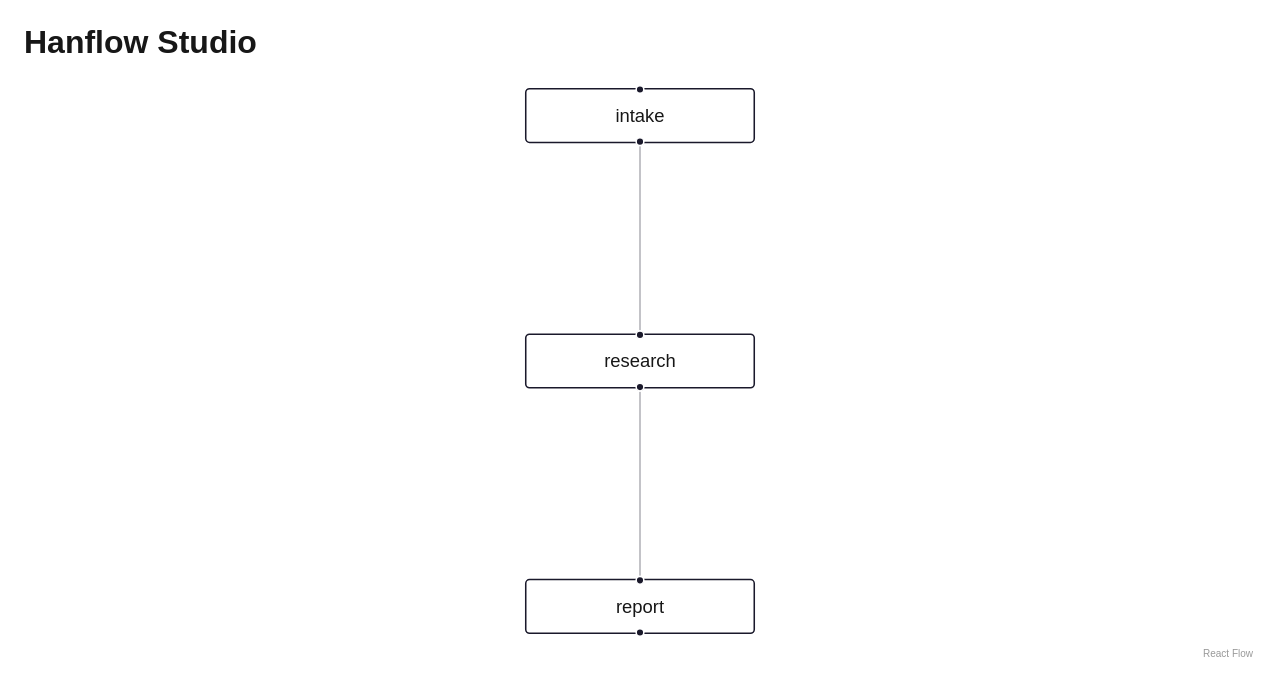
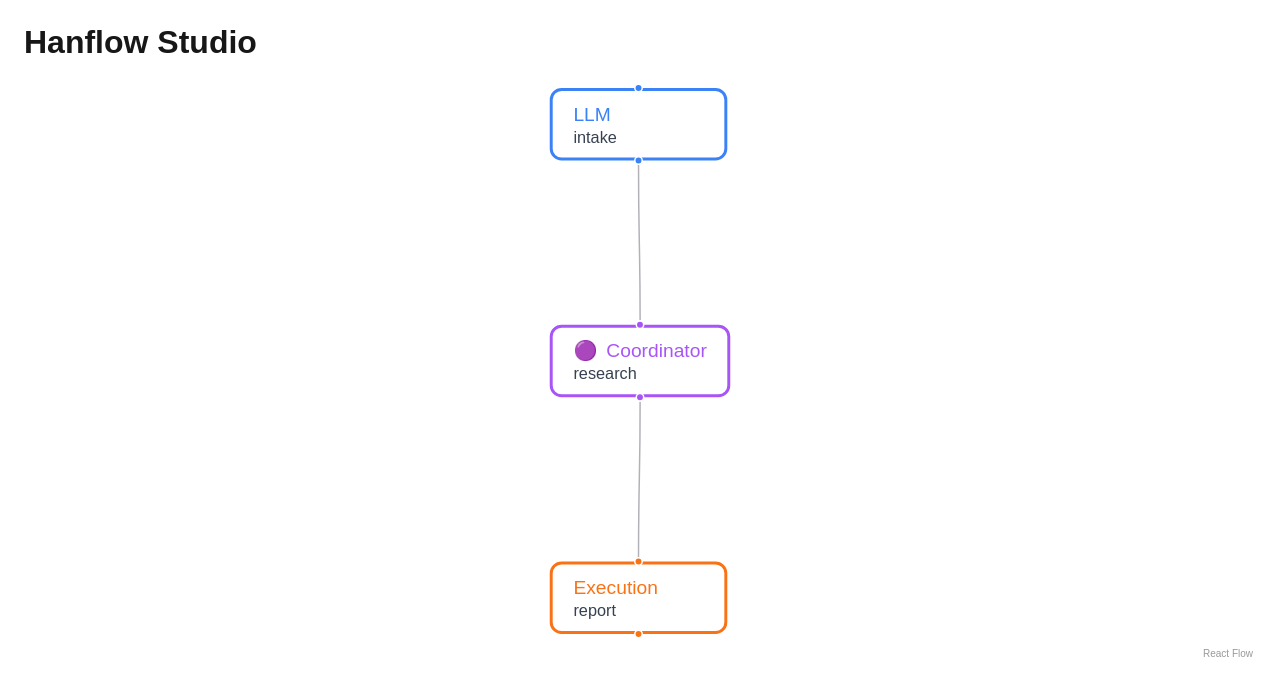
Before and after one commit to xpc1024/hanflow, a Next.js app in the folder web/: page / in a window 1280 px wide. Shown: the top 696 px of the page. Built offline with nearby package versions, Linux system fonts and the light colour scheme.

Commit message:
feat(web): Phase 13 — 13 PrimitiveNode components (colored/icon) + schema-driven Inspector + nodeMeta constants

```diff
--- /dev/null
+++ b/web/components/canvas/PrimitiveNode.tsx
@@ -0,0 +1,40 @@
+"use client";
+
+import { memo } from "react";
+import { Handle, Position, type NodeProps } from "@xyflow/react";
+import { NODE_META } from "@/lib/dsl/nodeMeta";
+import type { CanvasNodeData } from "@/lib/dsl/transform";
+
+/**
+ * A React Flow node component that renders a primitive with its type-specific
+ * color, icon, and label. Registered for all 13 nodeTypes in WorkflowCanvas.
+ */
+function PrimitiveNodeComponent({ data, selected }: NodeProps) {
+  const nodeData = data as CanvasNodeData;
+  const meta = NODE_META[nodeData.nodeType];
+  if (!meta) return null;
+
+  return (
+    <div
+      style={{
+        border: `2px solid ${meta.color}`,
+        borderRadius: 8,
+        background: selected ? `${meta.color}22` : "#fff",
+        padding: "8px 14px",
+        minWidth: 120,
+        fontSize: 13,
+        fontWeight: 500,
+      }}
+    >
+      <Handle type="target" position={Position.Top} style={{ background: meta.color }} />
+      <div style={{ display: "flex", alignItems: "center", gap: 6 }}>
+        {meta.icon && <span>{meta.icon}</span>}
+        <span style={{ color: meta.color }}>{meta.label}</span>
+      </div>
+      <div style={{ color: "#374151", marginTop: 2, fontSize: 11 }}>{nodeData.label}</div>
+      <Handle type="source" position={Position.Bottom} style={{ background: meta.color }} />
+    </div>
+  );
+}
+
+export const PrimitiveNode = memo(PrimitiveNodeComponent);
--- a/web/components/canvas/WorkflowCanvas.tsx
+++ b/web/components/canvas/WorkflowCanvas.tsx
@@ -1,19 +1,27 @@
 "use client";
 
 import { useCallback, useMemo, useState } from "react";
-import { ReactFlow, type OnNodesChange, applyNodeChanges } from "@xyflow/react";
+import { ReactFlow, type Node, type OnNodesChange, applyNodeChanges } from "@xyflow/react";
 import "@xyflow/react/dist/style.css";
 import type { WorkflowDSL } from "@/lib/dsl/types";
 import { dslToCanvas } from "@/lib/dsl/transform";
 import { layoutDagre } from "@/lib/dsl/layout";
+import { PrimitiveNode } from "./PrimitiveNode";
+
+const nodeTypes = { primitive: PrimitiveNode };
 
 export function WorkflowCanvas({ dsl }: { dsl: WorkflowDSL }) {
   const initial = useMemo(() => {
     const { nodes, edges } = dslToCanvas(dsl);
-    return { nodes: layoutDagre(nodes, edges), edges };
+    // Tag each node as "primitive" so RF renders PrimitiveNode
+    const typed: Node[] = layoutDagre(nodes, edges).map((n) => ({
+      ...n,
+      type: "primitive",
+    }));
+    return { nodes: typed, edges };
   }, [dsl]);
 
-  const [nodes, setNodes] = useState(initial.nodes);
+  const [nodes, setNodes] = useState<Node[]>(initial.nodes);
   const [edges] = useState(initial.edges);
 
   const onNodesChange: OnNodesChange = useCallback(
@@ -23,7 +31,13 @@ export function WorkflowCanvas({ dsl }: { dsl: WorkflowDSL }) {
 
   return (
     <div style={{ width: "100%", height: 600 }}>
-      <ReactFlow nodes={nodes} edges={edges} onNodesChange={onNodesChange} fitView />
+      <ReactFlow
+        nodes={nodes}
+        edges={edges}
+        onNodesChange={onNodesChange}
+        nodeTypes={nodeTypes}
+        fitView
+      />
     </div>
   );
 }
--- /dev/null
+++ b/web/lib/dsl/nodeMeta.ts
@@ -0,0 +1,54 @@
+// Node visual metadata — mirrors the backend /api/schema/node/{type} response
+// (hanflow/api/routes/schema.py _NODE_META). Kept in sync manually in Phase 13;
+// fetched from the API at runtime in Phase 14+.
+
+import type { NodeType } from "./types";
+
+export interface NodeMeta {
+  color: string;
+  group: "control" | "leaf" | "dynamic" | "state" | "retrieval";
+  icon?: string;
+  label: string;
+}
+
+export const NODE_META: Record<NodeType, NodeMeta> = {
+  Sequential: { color: "#6b7280", group: "control", label: "Sequential" },
+  Parallel: { color: "#6b7280", group: "control", label: "Parallel" },
+  Loop: { color: "#6b7280", group: "control", label: "Loop" },
+  Branch: { color: "#6b7280", group: "control", label: "Branch" },
+  HITL: { color: "#eab308", group: "control", icon: "🔶", label: "HITL" },
+  LLM: { color: "#3b82f6", group: "leaf", label: "LLM" },
+  Tool: { color: "#22c55e", group: "leaf", label: "Tool" },
+  Research: { color: "#6366f1", group: "leaf", label: "Research" },
+  Execution: { color: "#f97316", group: "leaf", label: "Execution" },
+  Coordinator: { color: "#a855f7", group: "dynamic", icon: "🟣", label: "Coordinator" },
+  Memory: { color: "#0ea5e9", group: "state", icon: "📦", label: "Memory" },
+  Subworkflow: { color: "#0ea5e9", group: "state", icon: "🔗", label: "Subworkflow" },
+  Knowledge: { color: "#14b8a6", group: "retrieval", icon: "📚", label: "Knowledge" },
+};
+
+// Default config per nodeType — mirrors backend _DEFAULT_CONFIG.
+export const DEFAULT_CONFIG: Record<string, Record<string, unknown>> = {
+  LLM: { template: "" },
+  Tool: { tool: "", args: {} },
+  HITL: { actions: ["approve", "edit", "reject", "reroute"] },
+  Coordinator: { sub_agents: [], plan_hitl: false, max_iterations: 5 },
+  Knowledge: { store: "", query: "", top_k: 5 },
+};
+
+// Config field schema per nodeType — mirrors backend _CONFIG_SCHEMA.
+// "string" = text input, "integer" = number input, "boolean" = checkbox,
+// "array" = list editor, "object" = JSON editor, "any" = JSON editor.
+export const CONFIG_SCHEMA: Record<string, Record<string, string>> = {
+  LLM: { template: "string", model: "string?" },
+  Tool: { tool: "string", args: "object?" },
+  HITL: { actions: "array", title: "string?", description: "string?" },
+  Coordinator: {
+    sub_agents: "array",
+    plan_hitl: "boolean?",
+    max_iterations: "integer?",
+    success_criteria: "string?",
+  },
+  Knowledge: { store: "string", query: "string", top_k: "integer?" },
+  Memory: { action: "string", key: "string", value: "any?" },
+};
```
Also changed, not shown: web/components/inspector/Inspector.tsx (added, +141 -0 lines), 1 other file (tests, documents, lock files or other folders).
